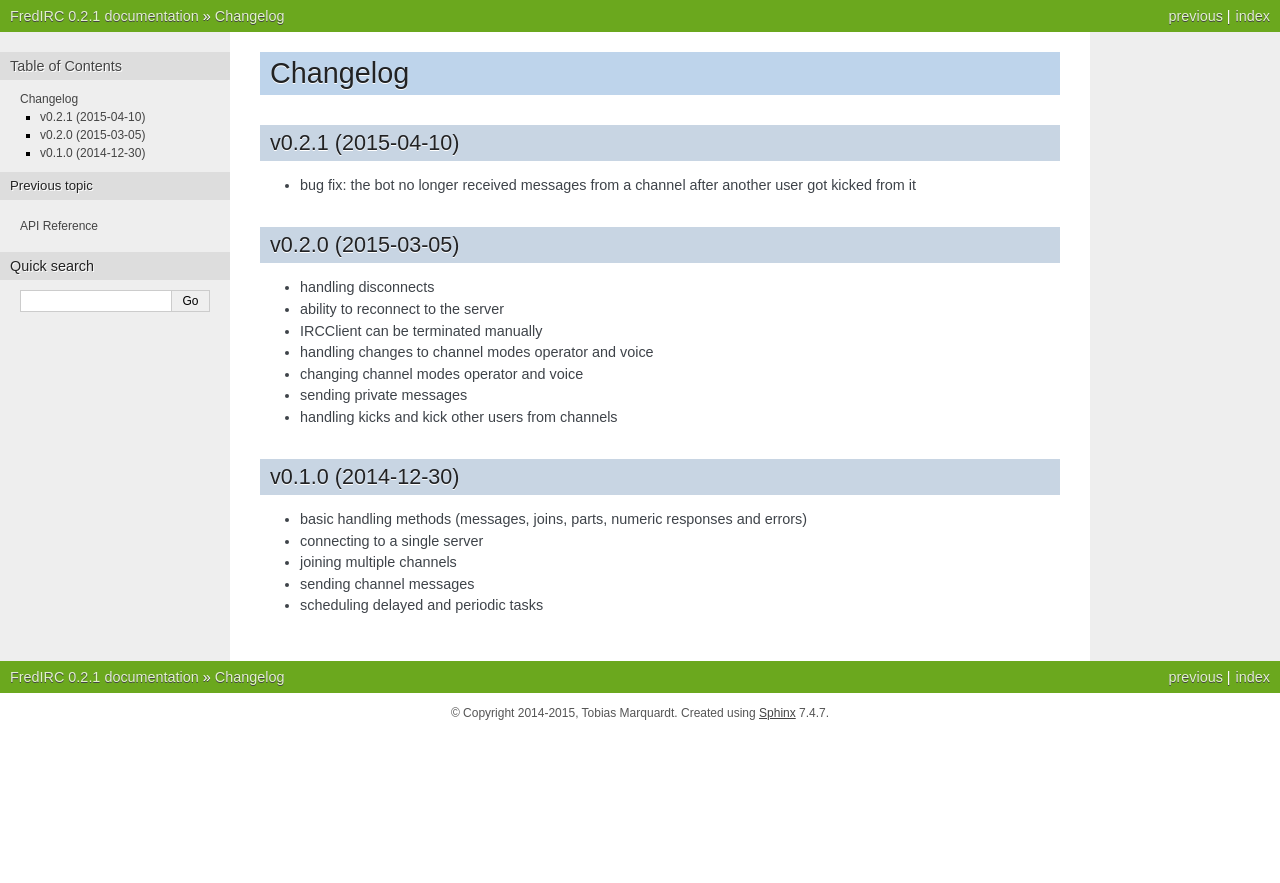
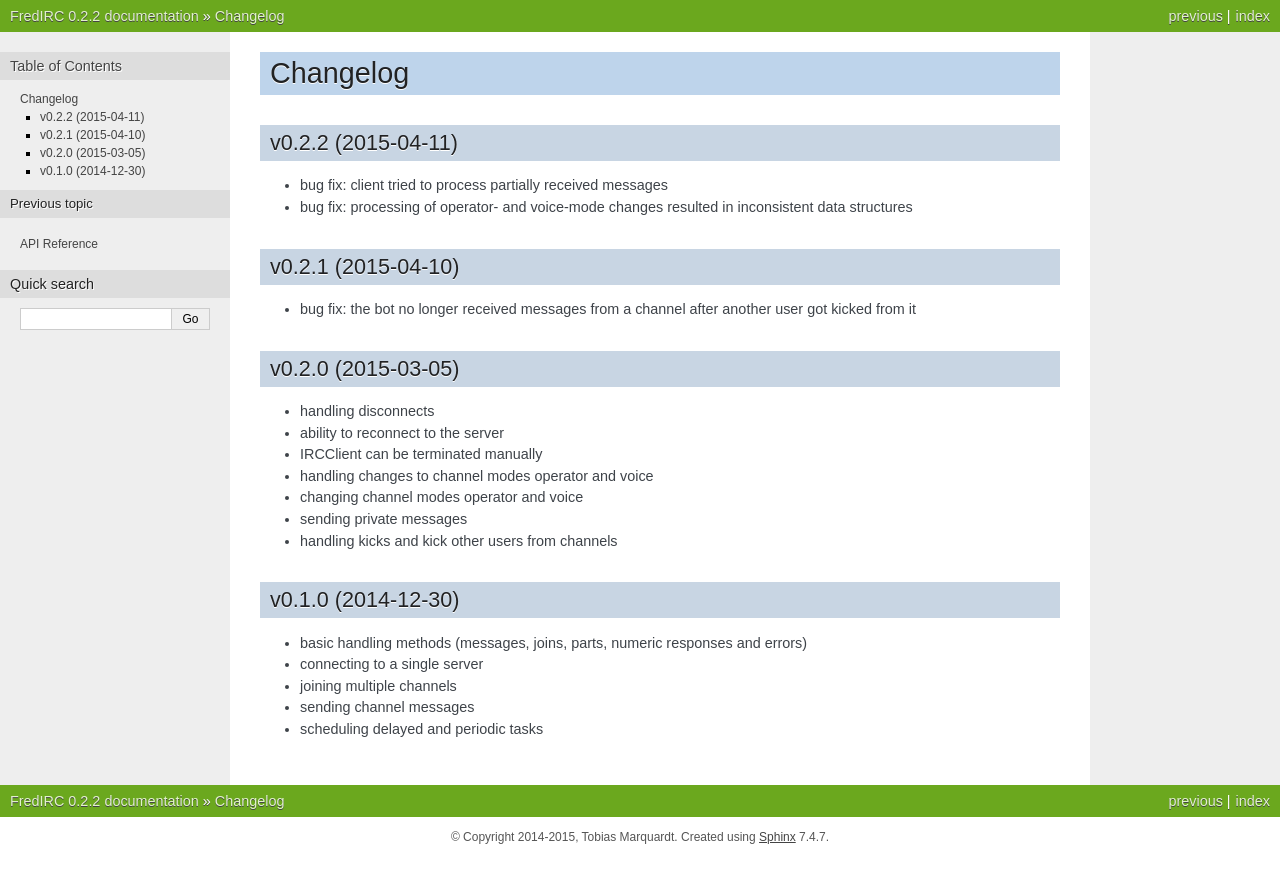
Before and after one commit to worblehat/FredIRC, a Sphinx documentation site: the page built from doc/source/history.rst, in a window 1280 px wide. Shown: the top 883 px of the page. Built offline with Sphinx 7.4.7, drawn with Linux system fonts in a browser that asks for light colours.

Commit message:
Prepare for release 0.2.2.

```diff
--- a/doc/source/conf.py
+++ b/doc/source/conf.py
@@ -56,7 +56,7 @@
 # The short X.Y version.
 version = '0.2'
 # The full version, including alpha/beta/rc tags.
-release = '0.2.1'
+release = '0.2.2'
 
 # The language for content autogenerated by Sphinx. Refer to documentation
 # for a list of supported languages.
--- a/doc/source/history.rst
+++ b/doc/source/history.rst
@@ -1,5 +1,11 @@
 Changelog
 =========
+
+v0.2.2 (2015-04-11)
+-------------------
+
+* bug fix: client tried to process partially received messages
+* bug fix: processing of operator- and voice-mode changes resulted in inconsistent data structures
 
 v0.2.1 (2015-04-10)
 -------------------
--- a/setup.py
+++ b/setup.py
@@ -25,7 +25,7 @@
 
 setup(
     name='FredIRC',
-    version='0.2.1',
+    version='0.2.2',
     author='Tobias Marquardt',
     author_email='tm@tobix.eu',
     description=('An easy-to-use, event driven framework for IRC bots.'),
@@ -34,7 +34,7 @@
     license='BSD',
     keywords='irc client library bot framework',
     url='https://worblehat.github.io/FredIRC',
-    download_url='https://github.com/worblehat/FredIRC/archive/v0.2.1.tar.gz',
+    download_url='https://github.com/worblehat/FredIRC/archive/v0.2.2.tar.gz',
     long_description=read('README.rst'),
     classifiers=[
         'Development Status :: 4 - Beta',
```
